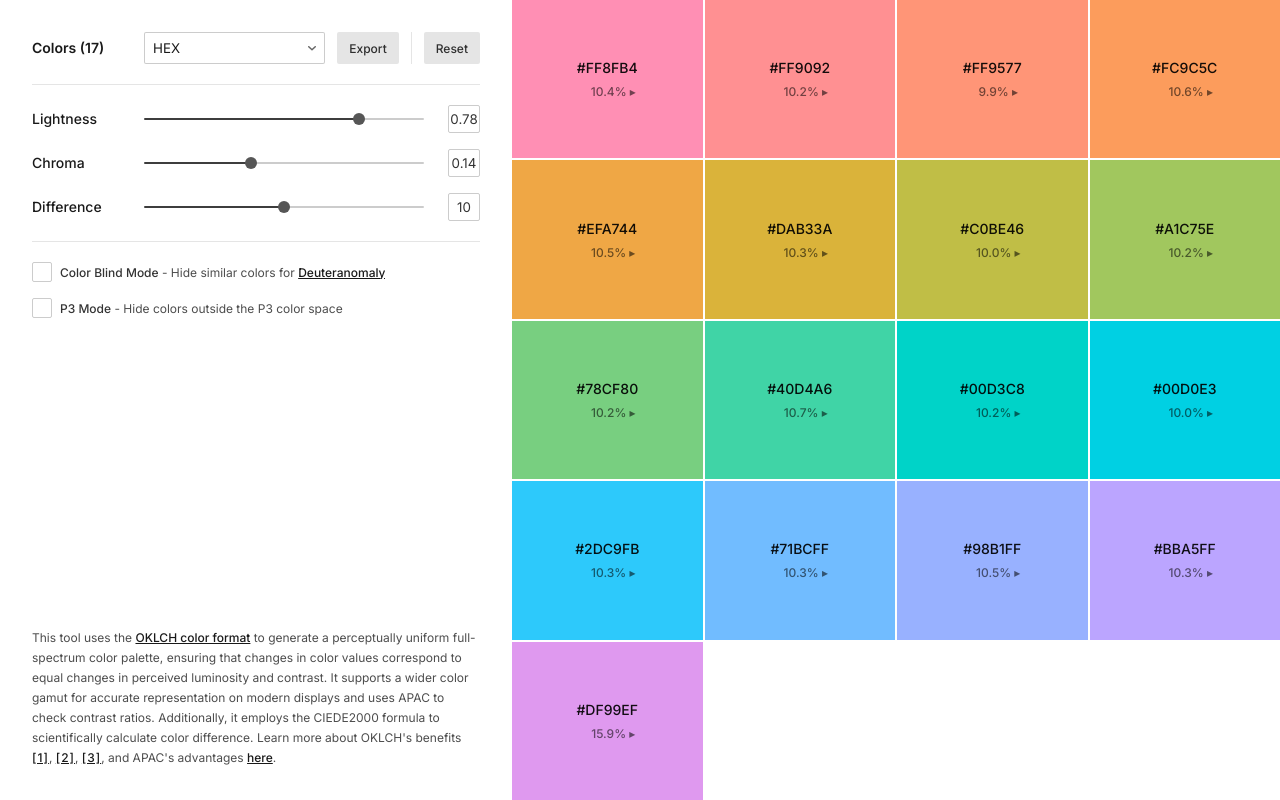
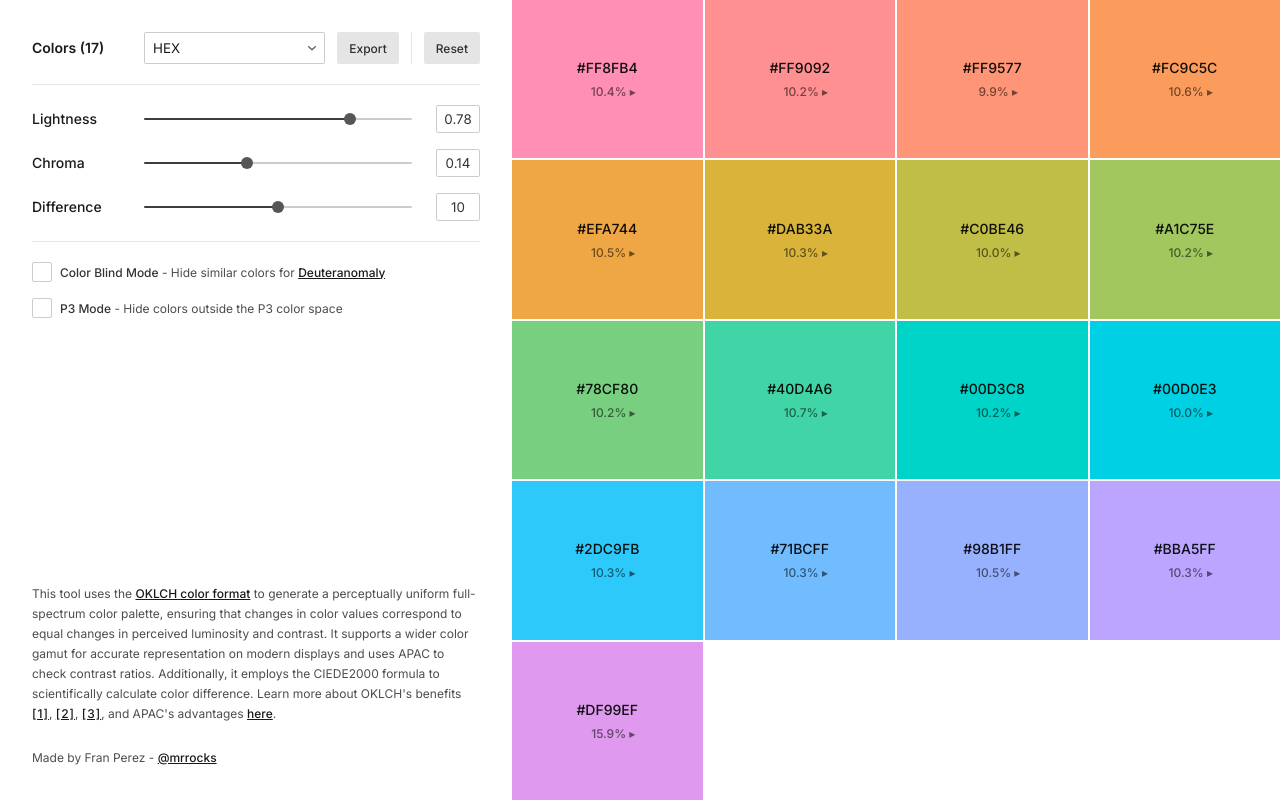
Before and after one commit to mrrocks/colors, a website with bundled scripts: page public/index.html in a window 1280 px wide. Both pictures are taken after a click on the button "Reset". Built offline with nearby package versions, Linux system fonts and the light colour scheme; what apca-w3 would draw is missing.

Commit message:
Refactor

```diff
--- a/public/exportColors.js
+++ b/public/exportColors.js
@@ -1,15 +1,17 @@
+import chroma from 'chroma-js'; // Ensure you import the library
+
 function exportColors(palette, format) {
   let colorText = palette
     .map((color) => {
+      // Assuming color is an object with properties lightness, chroma, and hue
+      let colorObj = chroma.oklch(color.lightness, color.chroma, color.hue);
       switch (format) {
         case 'hex':
-          return color.hex();
+          return colorObj.hex();
         case 'rgb':
-          return `rgb(${color.rgb().join(', ')})`;
-        case 'oklch': {
-          const [l, c, h] = color.oklch();
-          return `oklch(${l} ${c} ${h})`;
-        }
+          return `rgb(${colorObj.rgb().join(', ')})`;
+        case 'oklch':
+          return `oklch(${color.lightness} ${color.chroma} ${color.hue})`;
         default:
           return '';
       }
@@ -19,7 +21,7 @@ function exportColors(palette, format) {
   const blob = new Blob([colorText], { type: 'text/plain' });
   const link = document.createElement('a');
   link.href = URL.createObjectURL(blob);
-  link.download = 'colors.txt';
+  link.download = `${format}-colors.txt`;
   document.body.appendChild(link);
   link.click();
   document.body.removeChild(link);
--- a/public/index.html
+++ b/public/index.html
@@ -34,7 +34,7 @@
         <div class="control">
           <label
             for="lightnessInput"
-            title="Lightness represents the perceived brightness of a color, ranging from 0% (pure black) to 100% (pure white), reflecting how light or dark a color appears"
+            title="Lightness represents the perceived brightness of a color, ranging from 0 (pure black) to 1 (pure white), reflecting how light or dark a color appears"
             >Lightness</label
           >
 
@@ -80,15 +80,19 @@
         </div>
       </div>
       <div class="info">
+        <p>
           This tool uses the
           <a href="https://developer.mozilla.org/en-US/docs/Web/CSS/color_value/oklch" target="_blank"
             >OKLCH color format</a
           >
-        to generate a perceptually uniform full-spectrum color palette, ensuring that changes in color values correspond
-        to equal changes in perceived luminosity and contrast. It supports a wider color gamut for accurate
-        representation on modern displays and uses APAC to check contrast ratios. Additionally, it employs the CIEDE2000
-        formula to scientifically calculate color difference. Learn more about OKLCH's benefits
-        <a class="number" href="https://www.smashingmagazine.com/2023/08/oklch-color-spaces-gamuts-css/" target="_blank"
+          to generate a perceptually uniform full-spectrum color palette, ensuring that changes in color values
+          correspond to equal changes in perceived luminosity and contrast. It supports a wider color gamut for accurate
+          representation on modern displays and uses APAC to check contrast ratios. Additionally, it employs the
+          CIEDE2000 formula to scientifically calculate color difference. Learn more about OKLCH's benefits
+          <a
+            class="number"
+            href="https://www.smashingmagazine.com/2023/08/oklch-color-spaces-gamuts-css/"
+            target="_blank"
             >[1]</a
           >,
           <a class="number" href="https://evilmartians.com/chronicles/oklch-in-css-why-quit-rgb-hsl" target="_blank"
@@ -98,6 +102,8 @@
             >[3]</a
           >, and APAC's advantages
           <a href="https://ruitina.com/apca-accessible-colour-contrast/" target="_blank">here</a>.
+        </p>
+        <p>Made by Fran Perez - <a href="https://twitter.com/mrrocks" target="_blank">@mrrocks</a></p>
       </div>
     </div>
     <div id="colorGrid"></div>
--- a/public/main.css
+++ b/public/main.css
@@ -168,7 +168,7 @@ input[type='range']:focus::-webkit-slider-thumb {
   overflow-y: auto;
   overflow-x: hidden;
   min-width: 424px;
-  max-width: 680px;
+  max-width: 600px;
 }
 
 #colorGrid {
@@ -249,7 +249,7 @@ input[type='range']:focus::-webkit-slider-thumb {
 }
 
 .control input[type='number'] {
-  width: 32px;
+  width: 44px;
   height: 28px;
   color: var(--gray-2);
   border: 1.5px solid var(--gray-4);
@@ -335,6 +335,9 @@ input[type='range']:focus::-webkit-slider-thumb {
   letter-spacing: 1px;
 }
 
+.info p:last-child {
+  margin-top: 24px;
+}
 /* Range */
 
 input[type='range'] {
--- a/public/main.js
+++ b/public/main.js
@@ -1,7 +1,6 @@
 import { generatePalette } from './paletteGenerator.js';
 import { renderPalette } from './colorGridRenderer.js';
 import { exportColors } from './exportColors.js';
-import { resetControls } from './resetControls.js';
 import { updateURLParameters, getUrlParams } from './urlParamsManager.js';
 import { saveSettings } from './saveSettings.js';
 import { updateSliderBackground, debounce } from './utils.js';
@@ -21,8 +20,6 @@ const elements = {
   colorFormatSelect: document.getElementById('colorFormat'),
 };
 
-let palette = [];
-
 const defaults = {
   lightness: 0.78,
   chroma: 0.14,
@@ -32,69 +29,37 @@ const defaults = {
   p3Mode: false,
 };
 
-function updateCount(length) {
+const updateCount = (length) => {
   elements.colorCount.textContent = length;
-}
+};
 
-export function refreshGrid(isReset = false) {
+const refreshGrid = (settings) => {
   requestAnimationFrame(() => {
-    const settings = isReset ? getDefaultSettings() : getCurrentSettings();
-    updatePalette(settings);
+    const palette = generatePalette(settings);
     updateCount(palette.length);
     renderPalette(palette);
-    saveSettings(getCurrentSettings());
-    updateURLParameters(getFormattedSettings());
+    saveSettings(settings);
+    updateURLParameters(settings);
   });
-}
+};
 
-function getDefaultSettings() {
-  return {
-    lightness: defaults.lightness,
-    chroma: defaults.chroma,
-    distance: defaults.distance,
-    colorBlindMode: defaults.colorBlindMode,
-    p3Mode: defaults.p3Mode,
-    colorFormat: defaults.colorFormat,
-  };
-}
-
-function getCurrentSettings() {
-  return {
+const getCurrentSettings = () => ({
   lightness: parseFloat(elements.lightnessSlider.value),
   chroma: parseFloat(elements.chromaSlider.value),
   distance: parseInt(elements.distanceSlider.value),
   colorBlindMode: elements.colorBlindModeCheckbox.checked,
   p3Mode: elements.p3ModeCheckbox.checked,
   colorFormat: elements.colorFormatSelect.value,
-  };
-}
+});
 
-function getFormattedSettings() {
-  return {
-    lightness: elements.lightnessSlider.value.padStart(2, '0'),
-    chroma: elements.chromaSlider.value.padStart(2, '0'),
-    distance: elements.distanceSlider.value.padStart(2, '0'),
-    colorBlindMode: elements.colorBlindModeCheckbox.checked,
-    p3Mode: elements.p3ModeCheckbox.checked,
-    colorFormat: elements.colorFormatSelect.value,
-  };
-}
-
-function updatePalette(settings) {
-  palette = generatePalette(settings);
-}
-
-export function syncValues(slider, input, value) {
+const syncValues = (slider, input, value) => {
   slider.value = value;
   input.value = value;
   updateSliderBackground(slider, value);
-}
+};
 
-function syncSliderAndInput(slider, input, defaultValue) {
-  const storedValue = localStorage.getItem(slider.id) || defaultValue;
-  syncValues(slider, input, storedValue);
-
-  const debouncedRefreshGrid = debounce(refreshGrid, 20);
+const syncSliderAndInput = (slider, input) => {
+  const debouncedRefreshGrid = debounce(() => refreshGrid(getCurrentSettings()), 20);
 
   slider.oninput = () => {
     syncValues(slider, input, slider.value);
@@ -104,46 +69,53 @@ function syncSliderAndInput(slider, input, defaultValue) {
     syncValues(slider, input, input.value);
     debouncedRefreshGrid();
   };
-}
-
-function setupEventListeners() {
-  elements.resetButton.addEventListener('click', () => resetControls(elements, defaults));
-  elements.exportButton.addEventListener('click', () => exportColors(palette, elements.colorFormatSelect.value));
-  elements.colorBlindModeCheckbox.addEventListener('change', () => refreshGrid());
-  elements.p3ModeCheckbox.addEventListener('change', () => refreshGrid());
-  elements.colorFormatSelect.addEventListener('change', () => refreshGrid());
-}
-
-function initializeSettings() {
-  const urlParams = getUrlParams();
-  const settings = {
-    ...defaults,
-    ...urlParams,
-    ...retrieveLocalStorageSettings(),
 };
 
+const syncAllSliders = (settings) => {
   syncValues(elements.lightnessSlider, elements.lightnessValue, settings.lightness);
   syncValues(elements.chromaSlider, elements.chromaValue, settings.chroma);
   syncValues(elements.distanceSlider, elements.distanceValue, settings.distance);
-}
+};
 
-function retrieveLocalStorageSettings() {
-  return {
-    lightness: localStorage.getItem('lightness') || defaults.lightness,
-    chroma: localStorage.getItem('chroma') || defaults.chroma,
-    distance: localStorage.getItem('distance') || defaults.distance,
+const setupEventListeners = () => {
+  elements.colorBlindModeCheckbox.addEventListener('change', () => refreshGrid(getCurrentSettings()));
+  elements.p3ModeCheckbox.addEventListener('change', () => refreshGrid(getCurrentSettings()));
+  elements.colorFormatSelect.addEventListener('change', () => refreshGrid(getCurrentSettings()));
+  elements.exportButton.addEventListener('click', () =>
+    exportColors(generatePalette(getCurrentSettings()), elements.colorFormatSelect.value),
+  );
+  elements.resetButton.addEventListener('click', () => {
+    syncAllSliders(defaults);
+    refreshGrid(defaults);
+  });
+
+  syncSliderAndInput(elements.lightnessSlider, elements.lightnessValue);
+  syncSliderAndInput(elements.chromaSlider, elements.chromaValue);
+  syncSliderAndInput(elements.distanceSlider, elements.distanceValue);
+};
+
+const retrieveLocalStorageSettings = () => ({
+  lightness: parseFloat(localStorage.getItem('lightness')),
+  chroma: parseFloat(localStorage.getItem('chroma')),
+  distance: parseInt(localStorage.getItem('distance')),
+  colorFormat: localStorage.getItem('colorFormat'),
   colorBlindMode: localStorage.getItem('colorBlindMode') === 'true',
   p3Mode: localStorage.getItem('p3Mode') === 'true',
-    colorFormat: localStorage.getItem('colorFormat') || defaults.colorFormat,
+});
+
+const initializeSettings = () => {
+  const urlParams = getUrlParams();
+  const localStorageSettings = retrieveLocalStorageSettings();
+  const settings = { ...defaults, ...localStorageSettings, ...urlParams };
+  syncAllSliders(settings);
+  refreshGrid(settings);
 };
-}
 
-function init() {
-  syncSliderAndInput(elements.lightnessSlider, elements.lightnessValue, defaults.lightness);
-  syncSliderAndInput(elements.chromaSlider, elements.chromaValue, defaults.chroma);
-  syncSliderAndInput(elements.distanceSlider, elements.distanceValue, defaults.distance);
+const init = () => {
+  initializeSettings();
   setupEventListeners();
-  refreshGrid();
-}
+};
 
+document.addEventListener('DOMContentLoaded', function () {
   init();
+});
--- a/public/resetControls.js
+++ /dev/null
@@ -1,19 +0,0 @@
-import { syncValues, refreshGrid } from './main.js';
-
-export function resetControls(elements, defaults) {
-  const { lightnessSlider, chromaSlider, distanceSlider, colorBlindModeCheckbox, colorFormatSelect, p3ModeCheckbox } =
-    elements;
-
-  lightnessSlider.value = defaults.lightness.toString();
-  chromaSlider.value = defaults.chroma.toString();
-  distanceSlider.value = defaults.distance.toString();
-  colorBlindModeCheckbox.checked = defaults.colorBlindMode;
-  colorFormatSelect.value = defaults.colorFormat;
-  p3ModeCheckbox.checked = defaults.p3Mode;
-
-  syncValues(lightnessSlider, document.getElementById('lightnessValue'), defaults.lightness);
-  syncValues(chromaSlider, document.getElementById('chromaValue'), defaults.chroma);
-  syncValues(distanceSlider, document.getElementById('distanceValue'), defaults.distance);
-
-  refreshGrid(true);
-}
--- a/public/urlParamsManager.js
+++ b/public/urlParamsManager.js
@@ -29,14 +29,14 @@ function encodeParams(params) {
 }
 
 function decodeParams(search) {
-  return {
-    lightness: parseInt(search.substring(0, 2), 10) / PERCENT_MULTIPLIER,
-    chroma: parseInt(search.substring(2, 4), 10) / PERCENT_MULTIPLIER,
-    distance: parseInt(search.substring(4, 6), 10),
-    colorFormat: REVERSE_FORMAT_MAPPING[search.charAt(6)],
-    colorBlindMode: search.charAt(7) === '1',
-    p3Mode: search.charAt(8) === '1',
-  };
+  const lightness = parseInt(search.substring(0, 2), 10) / PERCENT_MULTIPLIER;
+  const chroma = parseInt(search.substring(2, 4), 10) / PERCENT_MULTIPLIER;
+  const distance = parseInt(search.substring(4, 6), 10);
+  const colorFormat = REVERSE_FORMAT_MAPPING[search.charAt(6)];
+  const colorBlindMode = search.charAt(7) === '1';
+  const p3Mode = search.charAt(8) === '1';
+
+  return { lightness, chroma, distance, colorFormat, colorBlindMode, p3Mode };
 }
 
 export function updateURLParameters(params) {
@@ -45,6 +45,12 @@ export function updateURLParameters(params) {
 }
 
 export function getUrlParams() {
-  const search = window.location.search.substring(1);
-  return decodeParams(search);
+  const searchParams = new URLSearchParams(window.location.search);
+  const parameters = {};
+
+  for (const [key, value] of searchParams) {
+    parameters[key] = value;
+  }
+
+  return parameters;
 }
```
Lines whose indentation alone changed are shown as unchanged.
